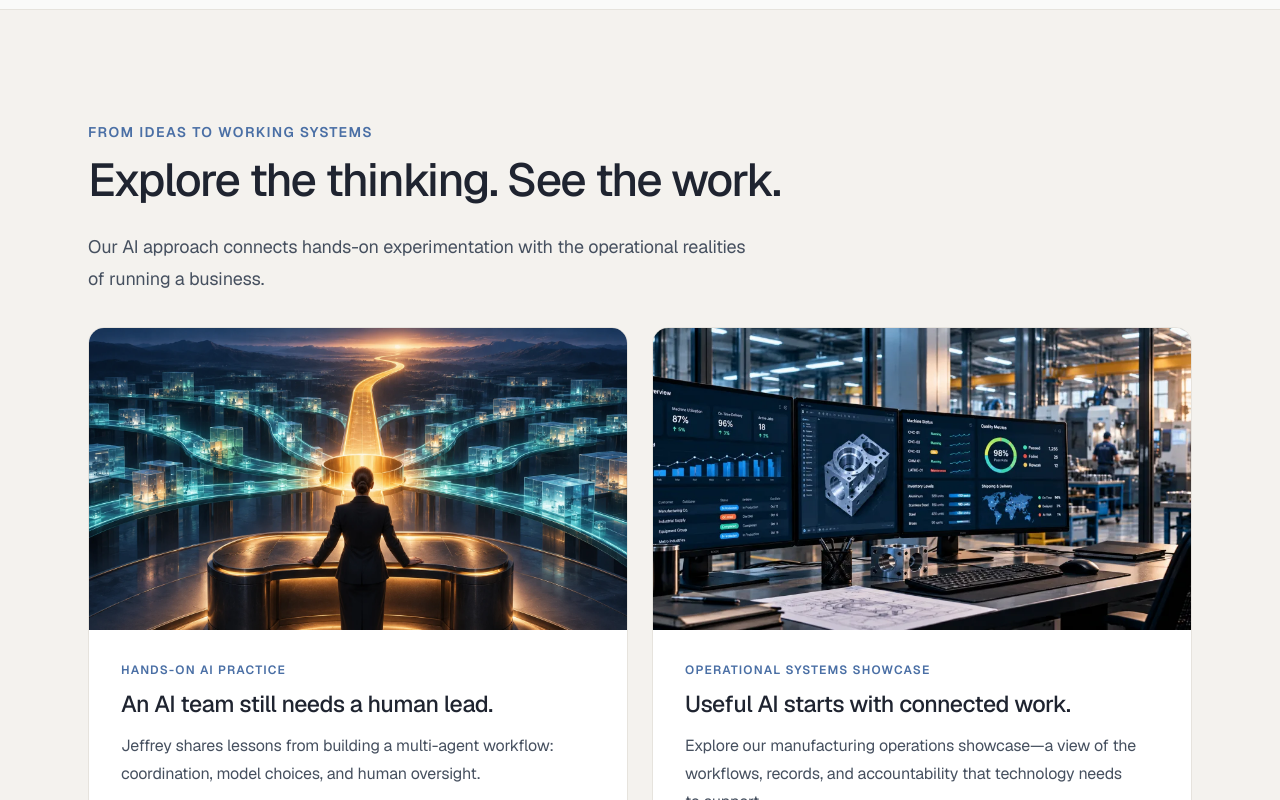
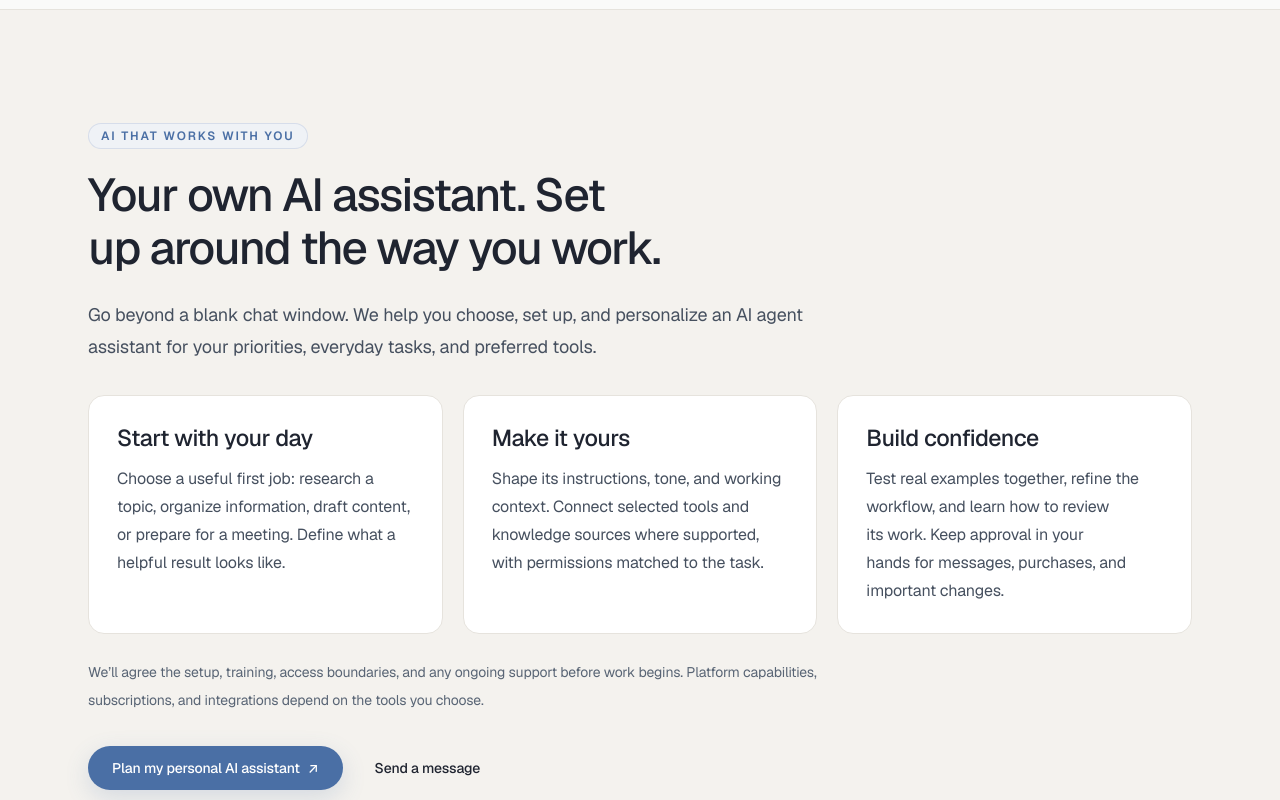
Before and after one commit to 2NspiraOpsTeam/2nspira-website, a Next.js app in the folder 2nspira-website/: page /ai-enablement in a window 1280 px wide. Shown: the part 1420-2220 px from the top of the page. Built offline with nearby package versions, Linux system fonts and the light colour scheme; no server answers.

Commit message:
Add personal AI assistant setup and guidance offering

```diff
--- a/2nspira-website/src/app/ai-enablement/page.tsx
+++ b/2nspira-website/src/app/ai-enablement/page.tsx
@@ -143,6 +143,22 @@ export default function Page() {
         <details className="mt-5 border-t border-line pt-2"><summary className="min-h-11 cursor-pointer rounded py-3 font-medium text-accent focus-visible:outline-2 focus-visible:outline-accent">What this can include</summary><ul className="list-disc space-y-2 pb-3 pl-5 text-sm leading-7 text-body">{item.details.map(d => <li key={d}>{d}</li>)}</ul></details>
       </article>)}</div>
     </div></section>
+    <section className={sectionBand} aria-labelledby="personal-agent-heading" id="personal-ai-assistant">
+      <div className="mx-auto max-w-6xl px-4 sm:px-6">
+        <EyebrowPill>AI that works with you</EyebrowPill>
+        <h2 id="personal-agent-heading" className={`mt-5 max-w-3xl ${h2}`}>Your own AI assistant. Set up around the way you work.</h2>
+        <p className={`max-w-3xl ${lead}`}>Go beyond a blank chat window. We help you choose, set up, and personalize an AI agent assistant for your priorities, everyday tasks, and preferred tools.</p>
+        <div className="mt-8 grid gap-5 md:grid-cols-3">
+          {[
+            { title: "Start with your day", text: "Choose a useful first job: research a topic, organize information, draft content, or prepare for a meeting. Define what a helpful result looks like." },
+            { title: "Make it yours", text: "Shape its instructions, tone, and working context. Connect selected tools and knowledge sources where supported, with permissions matched to the task." },
+            { title: "Build confidence", text: "Test real examples together, refine the workflow, and learn how to review its work. Keep approval in your hands for messages, purchases, and important changes." }
+          ].map(item => <article key={item.title} className={`p-6 sm:p-7 ${cardFlat}`}><h3 className={h3}>{item.title}</h3><p className="mt-3 leading-7 text-body">{item.text}</p></article>)}
+        </div>
+        <p className="mt-6 max-w-3xl text-sm leading-7 text-muted">We’ll agree the setup, training, access boundaries, and any ongoing support before work begins. Platform capabilities, subscriptions, and integrations depend on the tools you choose.</p>
+        <ServiceConversation label="Plan my personal AI assistant" />
+      </div>
+    </section>
     <section className={sectionBand} aria-labelledby="ai-work-heading"><div className="mx-auto max-w-6xl px-4 sm:px-6">
       <p className="text-sm font-semibold uppercase tracking-widest text-accent">From ideas to working systems</p>
       <h2 id="ai-work-heading" className={`mt-3 ${h2}`}>Explore the thinking. See the work.</h2>
```
